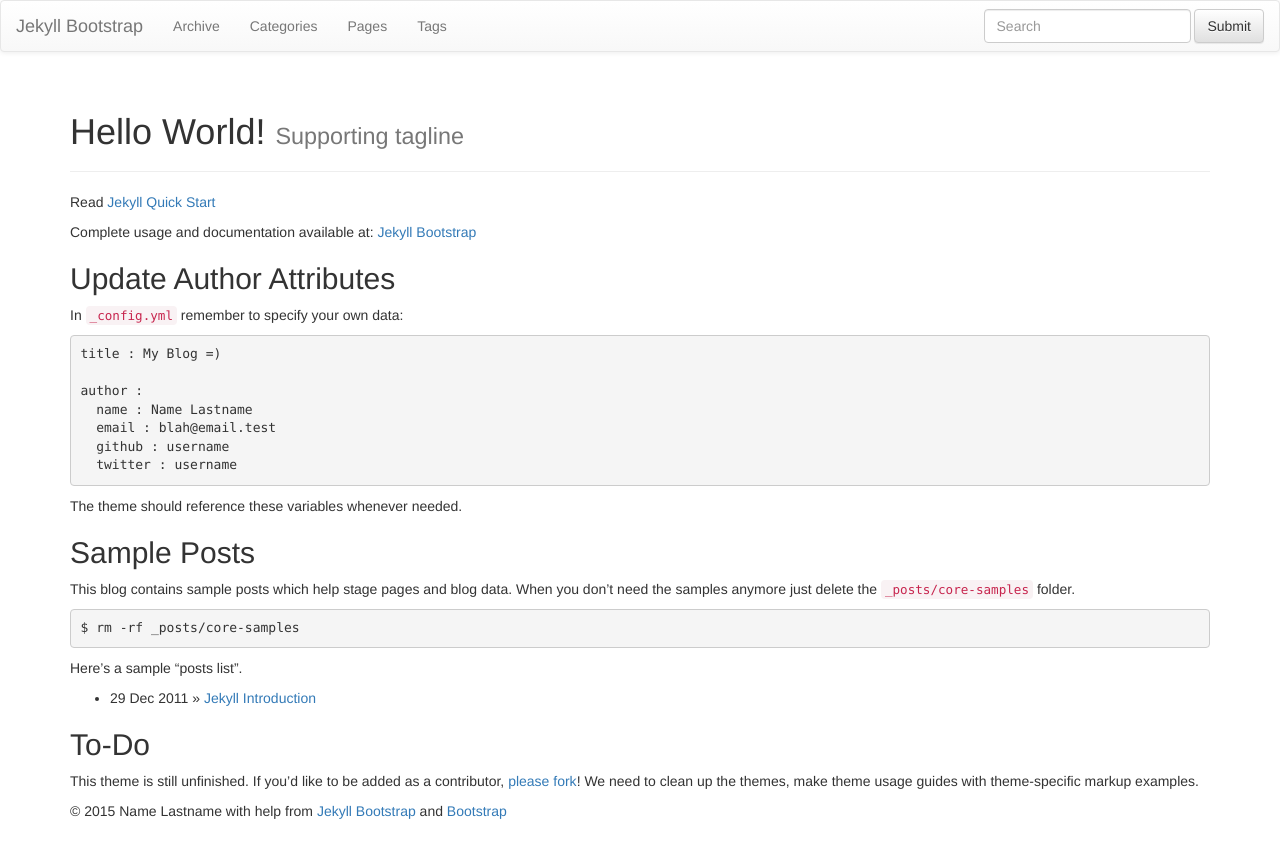
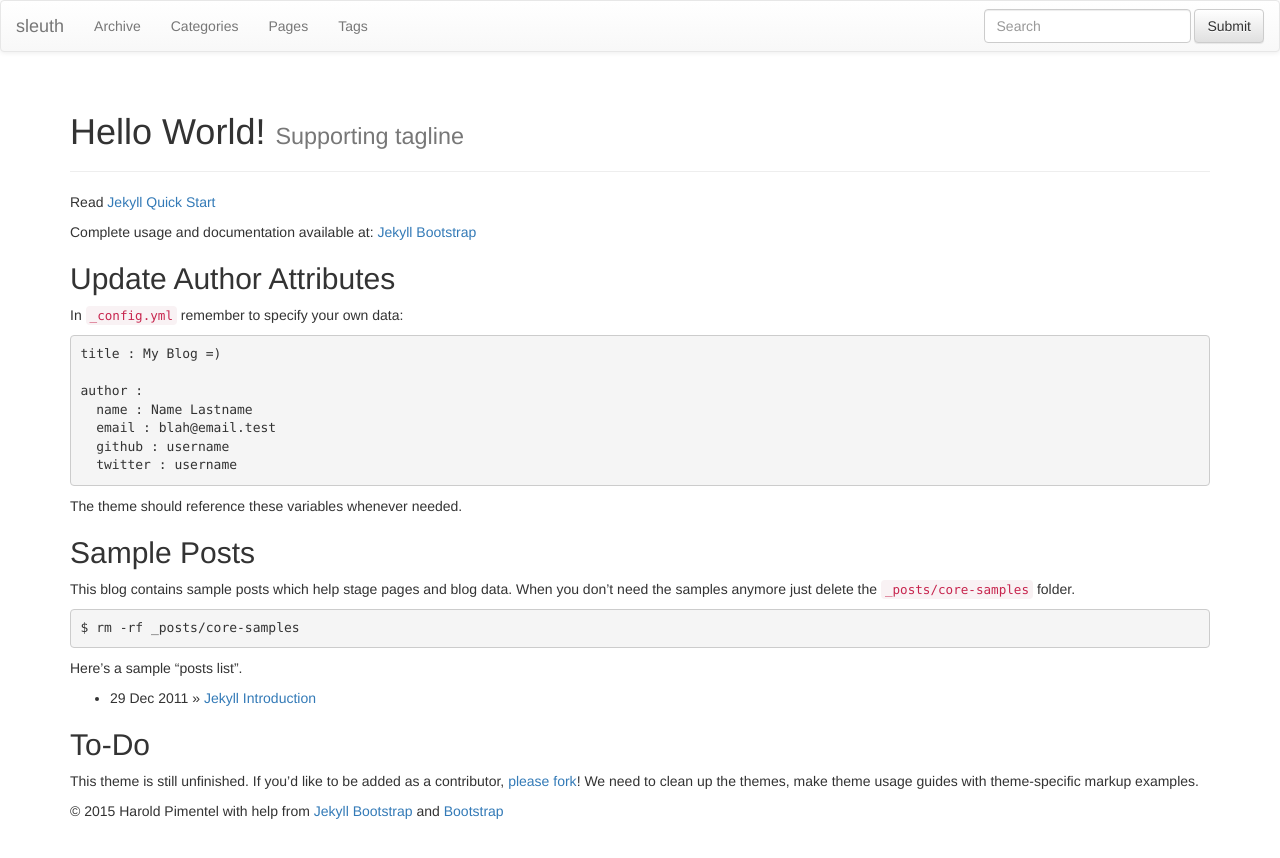
Before and after one commit to pachterlab/sleuth, a Jekyll site: the page built from index.md, in a window 1280 px wide. Shown: the top 858 px of the page. Built offline with Jekyll 4.4.1, drawn with Linux system fonts in a browser that asks for light colours; nearby versions of some CDN libraries; library files that are not in the unit come from our copies.

Commit message:
update config file

```diff
--- a/_config.yml
+++ b/_config.yml
@@ -8,12 +8,12 @@
 # Themes are encouraged to use these universal variables
 # so be sure to set them if your theme uses them.
 #
-title : Jekyll Bootstrap
-tagline: Site Tagline
+title : sleuth
+tagline: inspect your RNA-Seq
 author :
-  name : Name Lastname
+  name : Harold Pimentel
   email : blah@email.test
-  github : username
+  github : pimentel
   twitter : username
   feedburner : feedname
 
@@ -25,7 +25,7 @@
 # Else if you are pushing to username.github.io, replace with your username.
 # Finally if you are pushing to a GitHub project page, include the project name at the end.
 #
-production_url : http://username.github.io
+production_url : http://pimentel.github.io
 
 # All Jekyll-Bootstrap specific configurations are namespaced into this hash
 #
```
